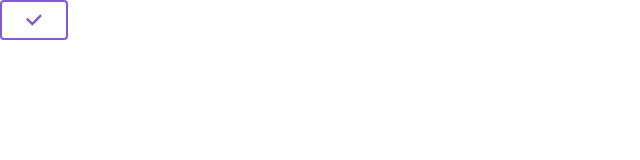
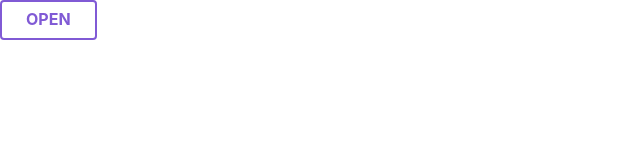
Before and after one commit to kupuma-ru21/urql_chakra, a Next.js app: page / in a window 1280 px wide. Shown: the top 160 px of the page, without its empty margins (0-640 px from the left). Built offline with nearby package versions, Linux system fonts and the light colour scheme.

Commit message:
chore: add Drawer

```diff
--- a/src/app/page.tsx
+++ b/src/app/page.tsx
@@ -1,12 +1,50 @@
 "use client";
-import { CheckIcon } from "@chakra-ui/icons";
-import { Button, VisuallyHidden } from "@chakra-ui/react";
+import {
+  Button,
+  Drawer,
+  DrawerBody,
+  DrawerCloseButton,
+  DrawerContent,
+  DrawerFooter,
+  DrawerHeader,
+  DrawerOverlay,
+  Input,
+  useDisclosure,
+} from "@chakra-ui/react";
+import { useRef } from "react";
 
 export default function Page() {
+  const { isOpen, onOpen, onClose } = useDisclosure();
+  const btnRef = useRef(null);
+
   return (
-    <Button>
-      <VisuallyHidden>Checkmark</VisuallyHidden>
-      <CheckIcon />
-    </Button>
+    <>
+      <Button ref={btnRef} colorScheme="teal" onClick={onOpen}>
+        Open
+      </Button>
+      <Drawer
+        isOpen={isOpen}
+        placement="right"
+        onClose={onClose}
+        finalFocusRef={btnRef}
+      >
+        <DrawerOverlay />
+        <DrawerContent>
+          <DrawerCloseButton />
+          <DrawerHeader>Create your account</DrawerHeader>
+
+          <DrawerBody>
+            <Input placeholder="Type here..." />
+          </DrawerBody>
+
+          <DrawerFooter>
+            <Button variant="outline" mr={3} onClick={onClose}>
+              Cancel
+            </Button>
+            <Button colorScheme="blue">Save</Button>
+          </DrawerFooter>
+        </DrawerContent>
+      </Drawer>
+    </>
   );
 }
```
